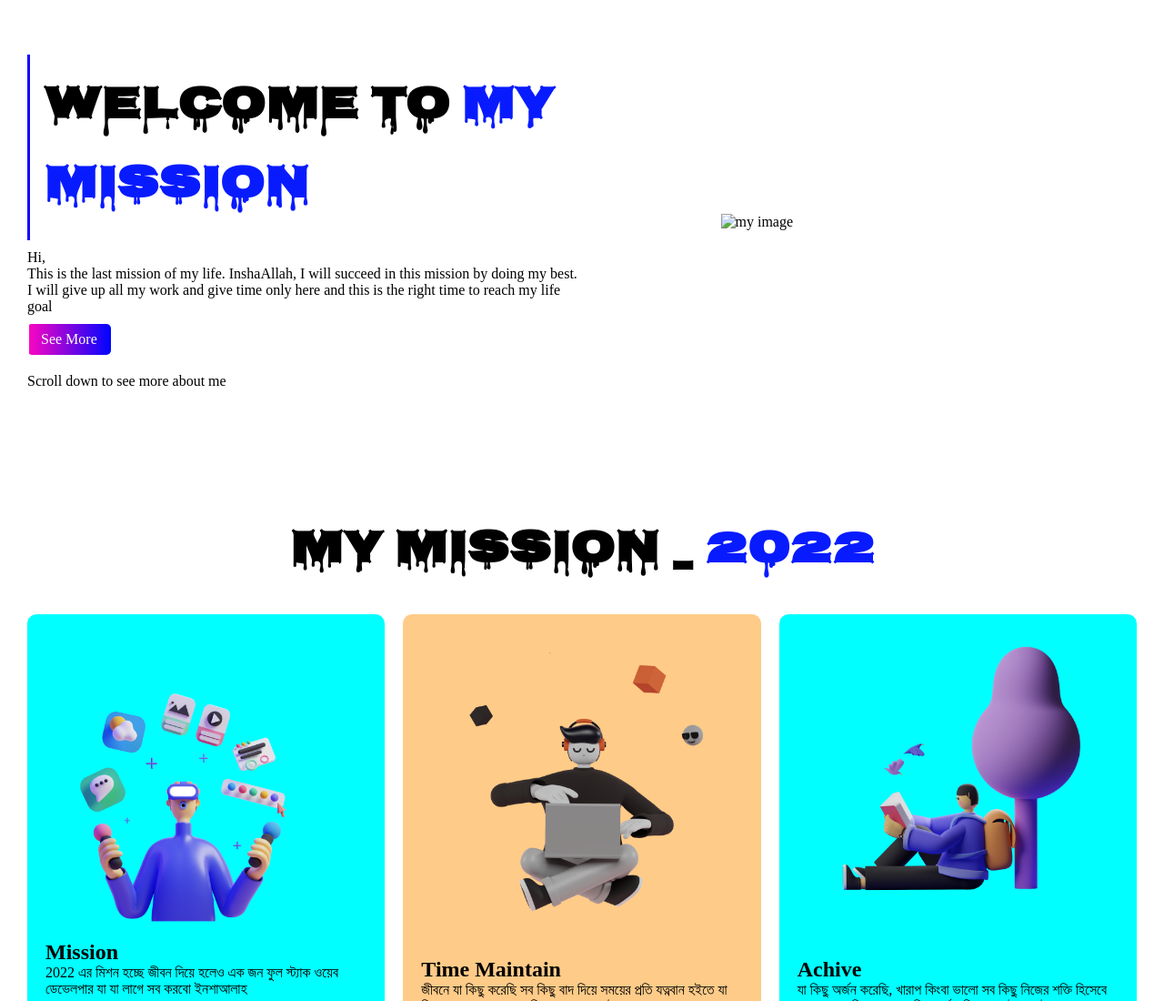
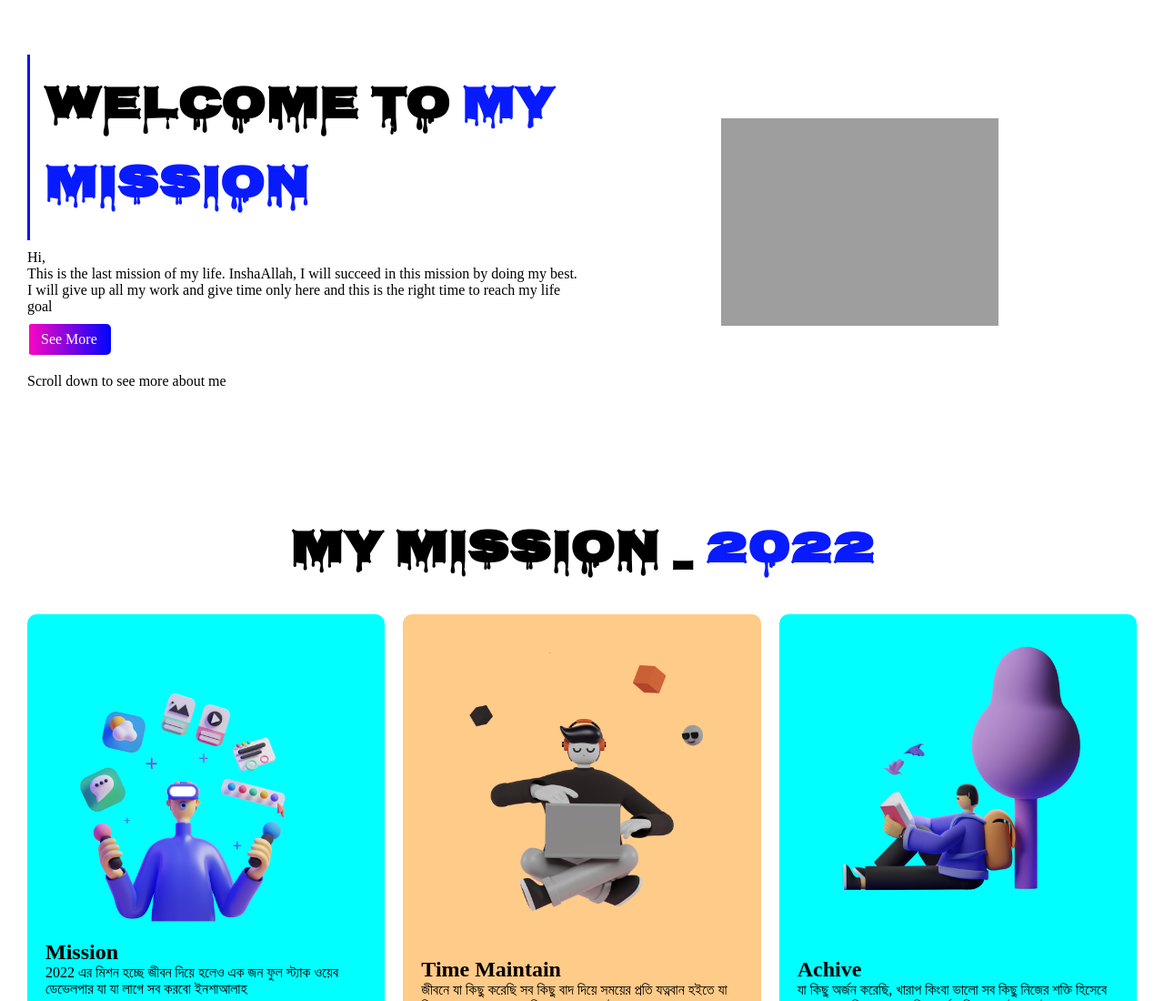
Before and after one commit to developer-faisal06/my-mission-2022, a plain HTML site: page index.html in a window 1280 px wide. Shown: the top 1100 px of the page at 91% size. Drawn offline with Linux system fonts and the light colour scheme; the site is published under a folder, as on GitHub Pages, so addresses that start at the root find nothing.

Commit message:
image missing solve

```diff
--- a/index.html
+++ b/index.html
@@ -24,7 +24,7 @@
                 <p>Scroll down to see more about me</p>
             </div>
         </div>
-        <div class="hero-image w-50 "><img class="w-50" src="/images/person/me.png" alt="my image"></div>
+        <div class="hero-image w-50 "><img class="w-50" src="./images/person/me.png" alt="my image"></div>
     </section>
 
     <!-- my mission section  -->
```
